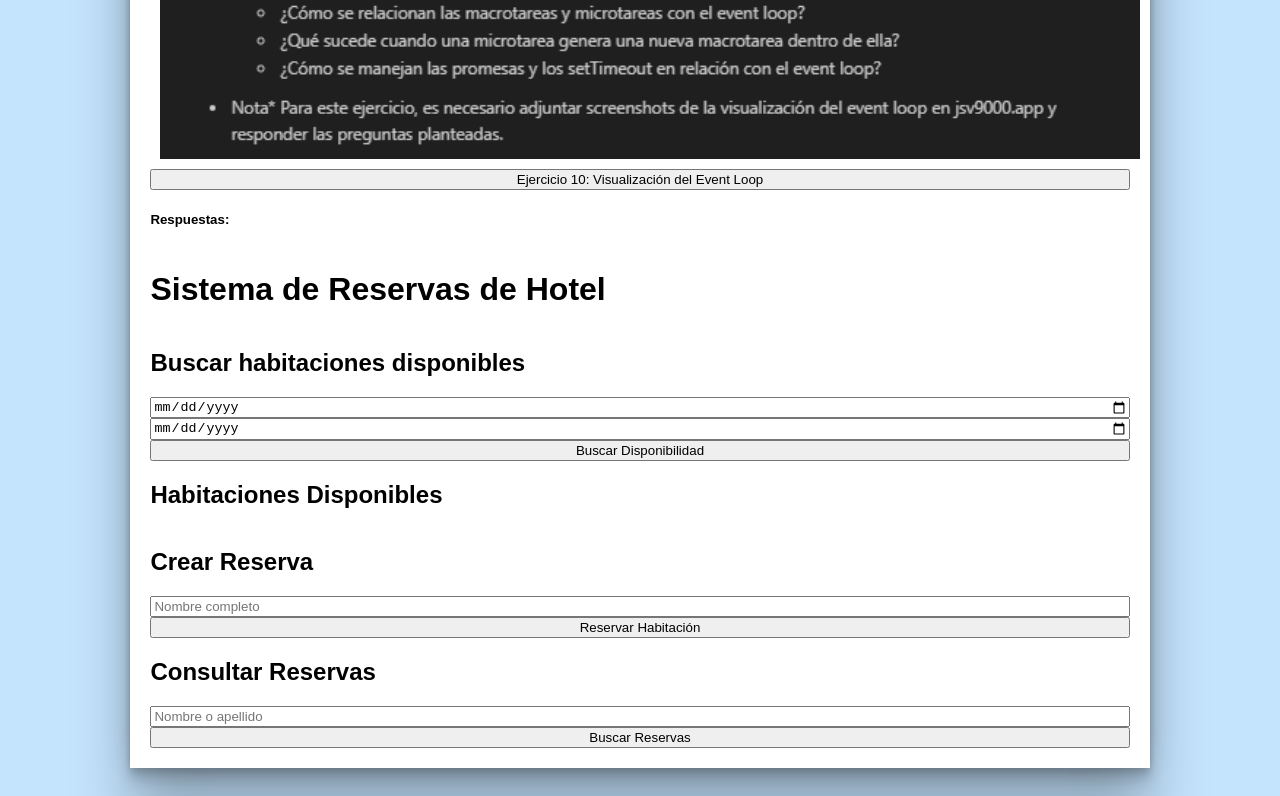
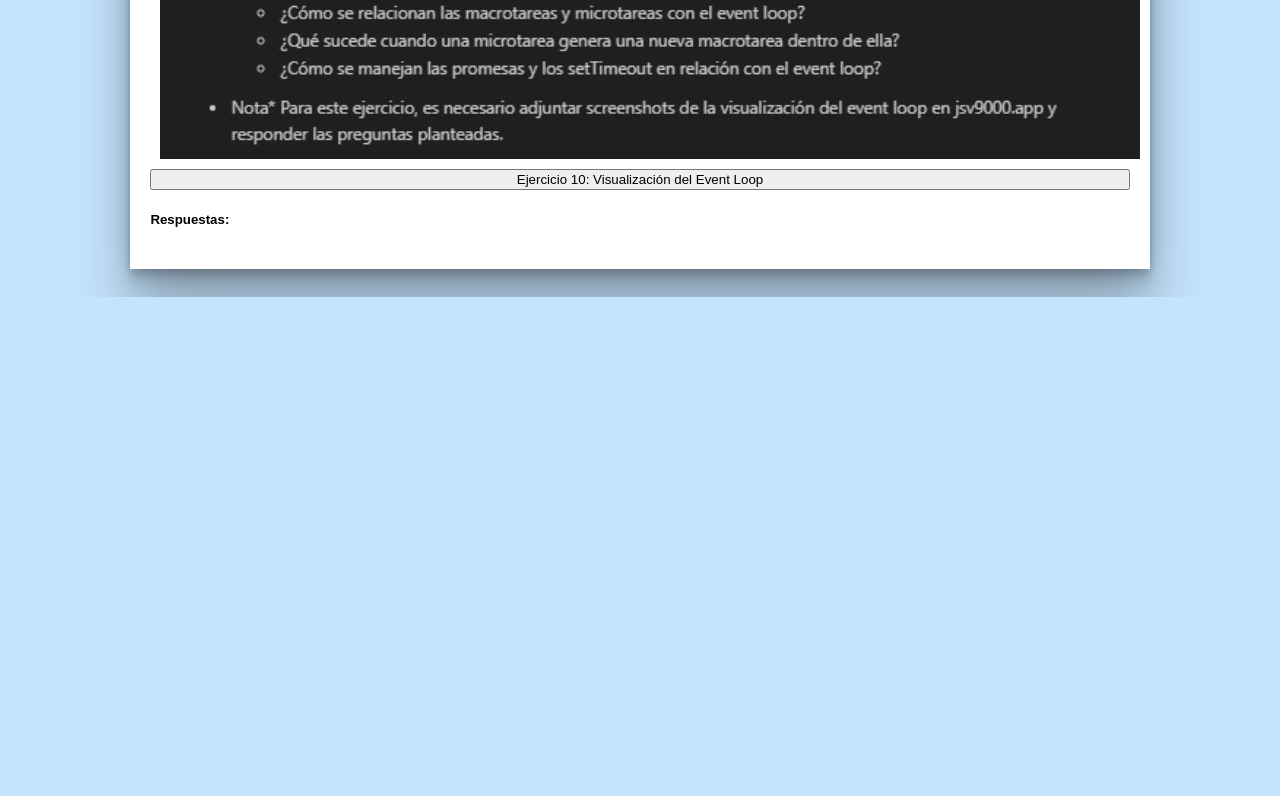
Before and after one commit to AlejandroLedesma54/worshop_2_repasando_final, a plain HTML site: page index.html in a window 1280 px wide. Shown: the part 8693-9489 px from the top of the page. After the commit the page ends 8990 px from the top, so only its background shows below. Drawn offline with Linux system fonts and the light colour scheme; no server answers.

Commit message:
index.html

```diff
--- a/index.html
+++ b/index.html
@@ -75,24 +75,7 @@
             <div id="resultado10"></div>
         </div>
 
-        <div id="seccion5" class="section">
-            <h1>Sistema de Reservas de Hotel</h1>
-            <h2>Buscar habitaciones disponibles</h2>
-            <input type="date" id="fechaInicio" placeholder="Fecha de inicio">
-            <input type="date" id="fechaFin" placeholder="Fecha de fin">
-            <button onclick="mostrarHabitacionesDisponibles()">Buscar Disponibilidad</button>
-            <h2>Habitaciones Disponibles</h2>
-            <div id="habitacionesDisponibles"></div>
-            <h2>Crear Reserva</h2>
-            <input type="text" id="nombreReserva" placeholder="Nombre completo">
-            <button onclick="crearReserva()">Reservar Habitación</button>
-            <h2>Consultar Reservas</h2>
-            <input type="text" id="buscarNombre" placeholder="Nombre o apellido">
-            <button onclick="consultarReservasPorNombre()">Buscar Reservas</button>
-            <div id="reservasConsultadas"></div>
-        </div>
     </div>
     <script src="app.js"></script>
-    <script src="hotelSystem.js"></script>
 </body>
 </html>
```
